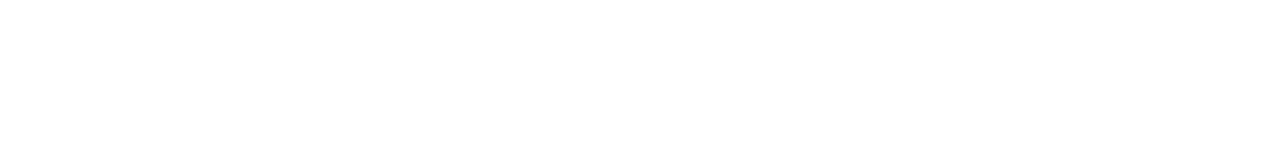
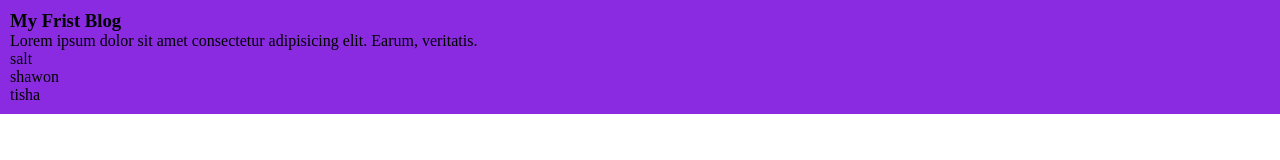
Before and after one commit to srsshawon/my-simple-website, a plain HTML site: page index.html in a window 1280 px wide. Drawn offline with Linux system fonts and the light colour scheme.

Commit message:
added the first blog

```diff
--- a/index.html
+++ b/index.html
@@ -3,9 +3,18 @@
 <head>
     <meta charset="UTF-8">
     <meta name="viewport" content="width=device-width, initial-scale=1.0">
+    <link rel="stylesheet" href="styles/blog.css">
     <title>My simple website</title>
 </head>
 <body>
-
+    <div>
+        <h3>My Frist Blog</h3>
+        <p>Lorem ipsum dolor sit amet consectetur adipisicing elit. Earum, veritatis.</p>
+        <ul>
+            <li>salt</li>
+            <li>shawon</li>
+            <li>tisha</li>
+        </ul>
+    </div>
 </body>
 </html>
--- a/styles/blog.css
+++ b/styles/blog.css
@@ -0,0 +1,9 @@
+*{
+    margin: 0;
+    padding: 0;
+}
+div{
+    margin-bottom: 10px;
+    padding: 10px;
+    background-color: blueviolet;
+}
```
